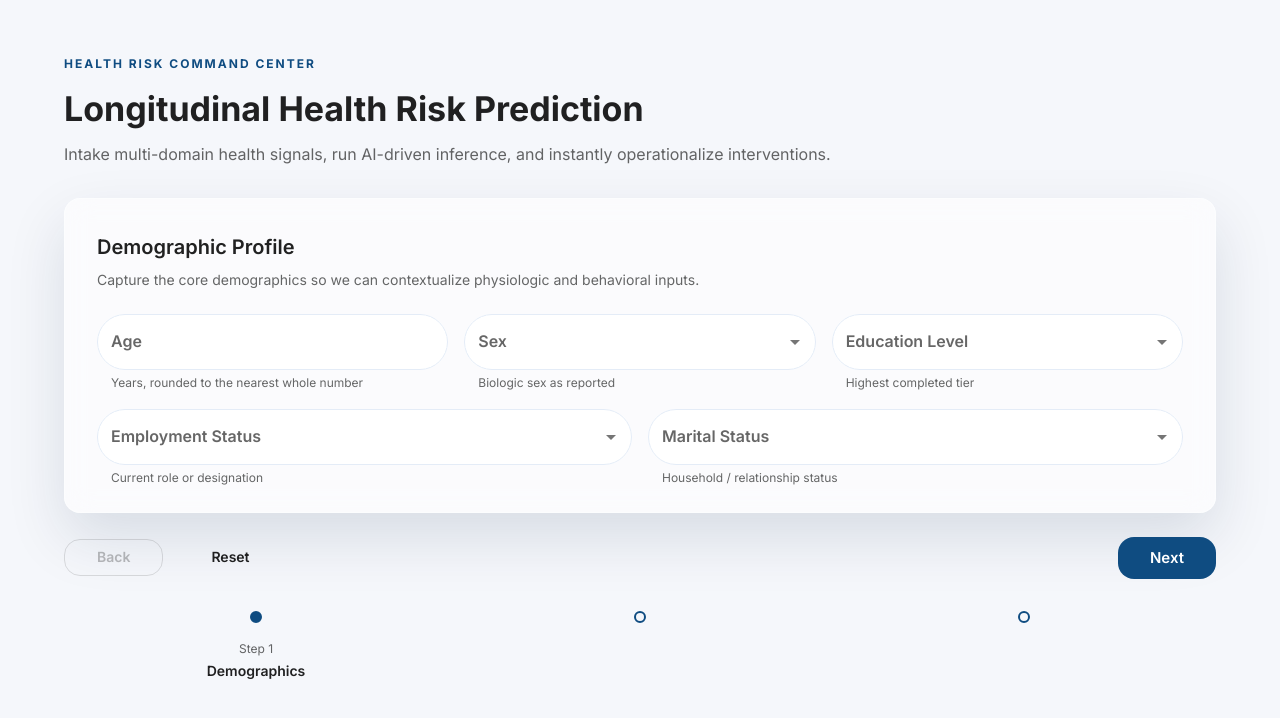
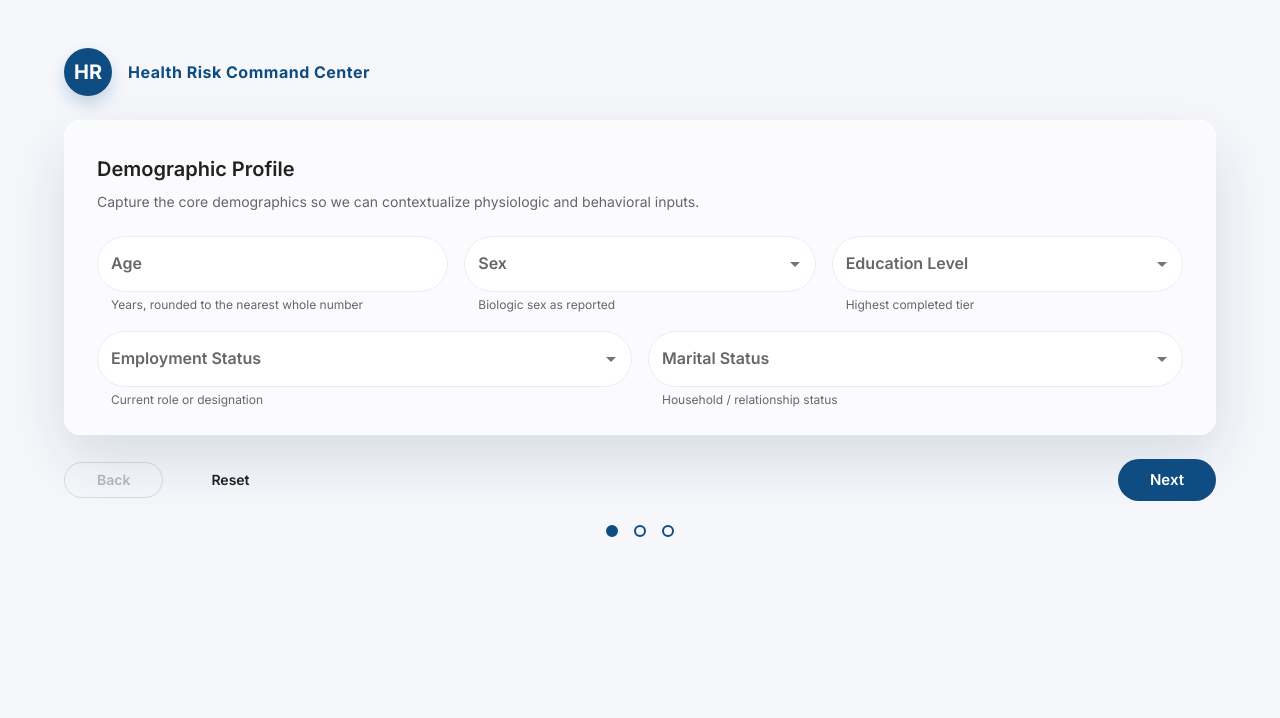
Before and after one commit to sito8943/altair-hackaton, a React (Vite) app in the folder ai/: page /intake/demographics in a window 1280 px wide. Shown: the top 718 px of the page. Built offline with nearby package versions, Linux system fonts and the light colour scheme.

Commit message:
fixed tooltips and steps

```diff
--- a/ai/src/App.tsx
+++ b/ai/src/App.tsx
@@ -1,4 +1,4 @@
-import { useState } from 'react'
+import { useState } from "react";
 import {
   Alert,
   Box,
@@ -6,26 +6,27 @@ import {
   CssBaseline,
   Fade,
   LinearProgress,
+  Stack,
   ThemeProvider,
   Typography,
   createTheme,
-} from '@mui/material'
-import Dashboard from './components/Dashboard'
-import HealthStepperForm from './components/HealthStepperForm'
-import { predictRisk } from './services/api'
-import type { PredictionPayload, PredictionResult } from './types'
+} from "@mui/material";
+import Dashboard from "./components/Dashboard";
+import HealthStepperForm from "./components/HealthStepperForm";
+import { predictRisk } from "./services/api";
+import type { PredictionPayload, PredictionResult } from "./types";
 
 const theme = createTheme({
   palette: {
     primary: {
-      main: '#0f4c81',
+      main: "#0f4c81",
     },
     secondary: {
-      main: '#00a8e8',
+      main: "#00a8e8",
     },
     background: {
-      default: '#f5f7fb',
-      paper: '#ffffff',
+      default: "#f5f7fb",
+      paper: "#ffffff",
     },
   },
   typography: {
@@ -37,60 +38,87 @@ const theme = createTheme({
     MuiCard: {
       styleOverrides: {
         root: {
-          border: '1px solid #e0e6f0',
-          boxShadow: '0 12px 40px rgba(15,76,129,0.06)',
+          border: "1px solid #e0e6f0",
+          boxShadow: "0 12px 40px rgba(15,76,129,0.06)",
         },
       },
     },
     MuiButton: {
       styleOverrides: {
         root: {
-          textTransform: 'none',
+          textTransform: "none",
           fontWeight: 600,
         },
       },
     },
   },
-})
+});
 
 const App = () => {
-  const [result, setResult] = useState<PredictionResult | null>(null)
-  const [loading, setLoading] = useState(false)
-  const [error, setError] = useState('')
+  const [result, setResult] = useState<PredictionResult | null>(null);
+  const [loading, setLoading] = useState(false);
+  const [error, setError] = useState("");
   const handleSubmit = async (payload: PredictionPayload) => {
-    setLoading(true)
-    setError('')
+    setLoading(true);
+    setError("");
     try {
-      const { data } = await predictRisk(payload)
-      setResult(data)
+      const { data } = await predictRisk(payload);
+      setResult(data);
     } catch (err) {
       const fallbackMessage =
-        'Unable to reach the prediction API. Verify the backend service and try again.'
-      if (err && typeof err === 'object' && 'response' in err) {
-        const errorObj = err as { response?: { data?: { message?: string } } }
-        setError(errorObj.response?.data?.message ?? fallbackMessage)
+        "Unable to reach the prediction API. Verify the backend service and try again.";
+      if (err && typeof err === "object" && "response" in err) {
+        const errorObj = err as { response?: { data?: { message?: string } } };
+        setError(errorObj.response?.data?.message ?? fallbackMessage);
       } else {
-        setError(fallbackMessage)
+        setError(fallbackMessage);
       }
     } finally {
-      setLoading(false)
+      setLoading(false);
     }
-  }
+  };
 
   return (
     <ThemeProvider theme={theme}>
       <CssBaseline />
-      <Box sx={{ minHeight: '100vh', bgcolor: 'background.default', py: { xs: 4, md: 6 } }}>
+      <Box
+        sx={{
+          minHeight: "100vh",
+          bgcolor: "background.default",
+          py: { xs: 4, md: 6 },
+        }}
+      >
         <Container maxWidth="lg">
-          <Typography variant="overline" color="primary" fontWeight={700} letterSpacing={2}>
-            Health Risk Command Center
-          </Typography>
-          <Typography variant="h4" fontWeight={700} mt={1} gutterBottom>
-            Longitudinal Health Risk Prediction
-          </Typography>
-          <Typography variant="body1" color="text.secondary" mb={4}>
-            Intake multi-domain health signals, run AI-driven inference, and instantly operationalize interventions.
-          </Typography>
+          <Stack
+            direction="row"
+            alignItems="center"
+            spacing={2}
+            sx={{ mb: 3}}
+          >
+            <Box
+              sx={{
+                width: 48,
+                height: 48,
+                borderRadius: 3,
+                bgcolor: "#0f4c81",
+                display: "flex",
+                alignItems: "center",
+                justifyContent: "center",
+                boxShadow: "0 8px 16px rgba(15,76,129,0.2)",
+              }}
+            >
+              <Typography variant="h6" sx={{ color: "white", fontWeight: 800 }}>
+                HR
+              </Typography>
+            </Box>
+            <Typography
+              variant="subtitle1"
+              fontWeight={700}
+              sx={{ letterSpacing: 0.5, color: "#0f4c81" }}
+            >
+              Health Risk Command Center
+            </Typography>
+          </Stack>
           <HealthStepperForm onSubmit={handleSubmit} loading={loading} />
           {loading && <LinearProgress sx={{ mt: 3 }} />}
           {error && (
@@ -106,7 +134,7 @@ const App = () => {
         </Container>
       </Box>
     </ThemeProvider>
-  )
-}
+  );
+};
 
-export default App
+export default App;
--- a/ai/src/components/HealthStepperForm.tsx
+++ b/ai/src/components/HealthStepperForm.tsx
@@ -263,7 +263,7 @@ const HealthStepperForm = ({ onSubmit, loading }: HealthStepperFormProps) => {
             variant="outlined"
             color="inherit"
             disabled={activeStep === 0 || loading}
-            sx={{ px: 4 }}
+            sx={{ px: 4, borderRadius: 100 }}
             onClick={handleBack}
           >
             Back
@@ -273,7 +273,7 @@ const HealthStepperForm = ({ onSubmit, loading }: HealthStepperFormProps) => {
             color="inherit"
             disabled={loading}
             onClick={resetForm}
-            sx={{ px: 4 }}
+            sx={{ px: 4, borderRadius: 100 }}
           >
             Reset
           </Button>
@@ -284,7 +284,7 @@ const HealthStepperForm = ({ onSubmit, loading }: HealthStepperFormProps) => {
             size="large"
             disableElevation
             disabled={loading}
-            sx={{ px: 4 }}
+            sx={{ px: 4, borderRadius: 100 }}
             type={activeStep === steps.length - 1 ? "submit" : "button"}
             onClick={activeStep === steps.length - 1 ? undefined : handleNext}
           >
@@ -301,21 +301,21 @@ const HealthStepperForm = ({ onSubmit, loading }: HealthStepperFormProps) => {
           </Alert>
         )}
       </Box>
-      <Box mt={4}>
+      <Box mt={3}>
         <Stepper
           activeStep={activeStep}
           alternativeLabel
           connector={null}
-          sx={{ justifyContent: "center" }}
+          sx={{ justifyContent: "center", gap: 2 }}
         >
           {steps.map((step, index) => (
             <Step
               key={step.label}
               sx={{
-                flex: 1,
-                px: 1,
+                flex: 0,
+                px: 0,
+                position: "relative",
                 "& .MuiStepLabel-root": {
-                  cursor: "pointer",
                   alignItems: "center",
                 },
                 "& .MuiStepIcon-root": {
@@ -325,15 +325,45 @@ const HealthStepperForm = ({ onSubmit, loading }: HealthStepperFormProps) => {
                   transform: "scale(1.4)",
                 },
                 "& .step-label-text": {
-                  opacity: activeStep === index ? 1 : 0,
-                  transform:
-                    activeStep === index ? "translateY(0)" : "translateY(8px)",
-                  transition: "all 0.3s ease",
+                  opacity: 0,
+                  transform: "translate(-50%, -2px) scale(0.92)",
+                  transition: "opacity 0.25s ease, transform 0.25s ease",
                   pointerEvents: "none",
+                  position: "absolute",
+                  bottom: 42,
+                  left: "50%",
+                  zIndex: 2,
+                  background:
+                    "linear-gradient(135deg, #071a3c 0%, #0f4c81 100%)",
+                  color: "#fff",
+                  padding: "10px 28px",
+                  borderRadius: 14,
+                  boxShadow: "0 16px 40px rgba(6,24,58,0.35)",
+                  display: "flex",
+                  flexDirection: "column",
+                  alignItems: "center",
+                  whiteSpace: "nowrap",
+                  textAlign: "center",
+                  letterSpacing: 0.1,
+                },
+                "& .step-label-text::after": {
+                  content: '""',
+                  position: "absolute",
+                  bottom: -6,
+                  left: "50%",
+                  transform: "translateX(-50%)",
+                  borderWidth: "6px 6px 0 6px",
+                  borderStyle: "solid",
+                  borderColor: "#0f4c81 transparent transparent transparent",
+                  opacity: 0,
+                  transition: "opacity 0.25s ease",
                 },
                 "&:hover .step-label-text": {
                   opacity: 1,
-                  transform: "translateY(0)",
+                  transform: "translate(-50%, -18px) scale(1)",
+                },
+                "&:hover .step-label-text::after": {
+                  opacity: 1,
                 },
               }}
             >
@@ -343,10 +373,15 @@ const HealthStepperForm = ({ onSubmit, loading }: HealthStepperFormProps) => {
                   spacing={0.3}
                   alignItems="center"
                 >
-                  <Typography variant="caption" color="text.secondary">
+                  <Typography variant="caption" color="primary.text">
                     Step {index + 1}
                   </Typography>
-                  <Typography variant="body2" fontWeight={600}>
+                  <Typography
+                    variant="body2"
+                    fontWeight={600}
+                    textAlign="center"
+                    sx={{ whiteSpace: "nowrap" }}
+                  >
                     {step.label}
                   </Typography>
                 </Stack>
```
